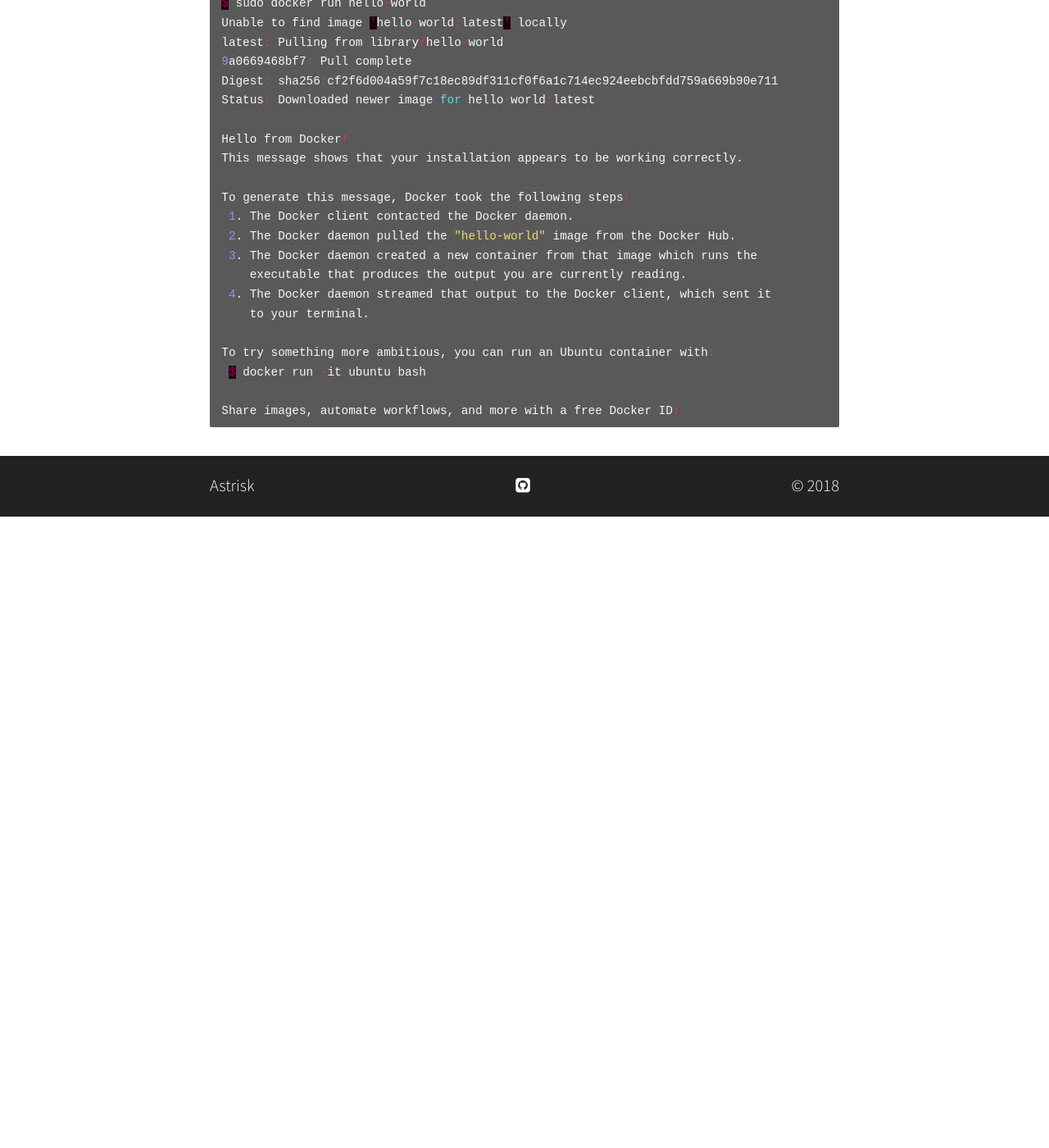
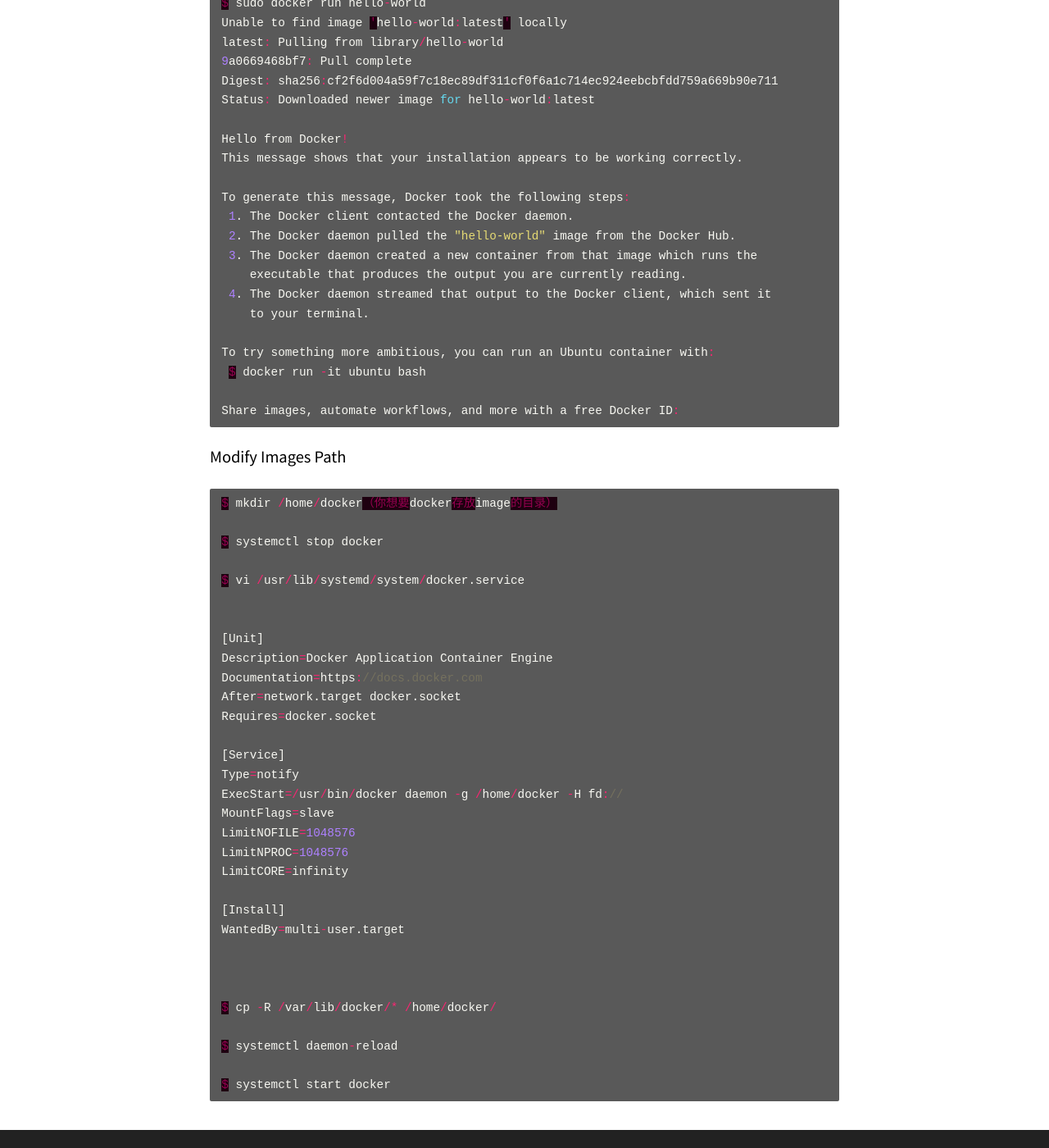
Before and after one commit to astrisk/astrisk.github.io, a Jekyll site: the page built from _posts/2017-11-24-docker-ce-install.md, in a window 1280 px wide and 1400 px high, scrolled down 1263 px. Shown: the whole window at 82% size. Built offline with Jekyll 4.4.1, drawn with Linux system fonts in a browser that asks for light colours; some web fonts are replaced; before the commit the page ends 1893 px from its top, so only the background shows below that.

Commit message:
增加修改images path

```diff
--- a/_posts/2017-11-24-docker-ce-install.md
+++ b/_posts/2017-11-24-docker-ce-install.md
@@ -84,3 +84,41 @@
 Share images, automate workflows, and more with a free Docker ID:
 
 {% endhighlight %}
+
+**Modify Images Path**
+
+{% highlight c %}
+
+$ mkdir /home/docker（你想要docker存放image的目录）
+
+$ systemctl stop docker
+
+$ vi /usr/lib/systemd/system/docker.service
+
+
+[Unit]
+Description=Docker Application Container Engine
+Documentation=https://docs.docker.com
+After=network.target docker.socket
+Requires=docker.socket
+
+[Service]
+Type=notify
+ExecStart=/usr/bin/docker daemon -g /home/docker -H fd://
+MountFlags=slave
+LimitNOFILE=1048576
+LimitNPROC=1048576
+LimitCORE=infinity
+
+[Install]
+WantedBy=multi-user.target
+
+
+
+$ cp -R /var/lib/docker/* /home/docker/
+
+$ systemctl daemon-reload
+
+$ systemctl start docker
+
+{% endhighlight %}
```
